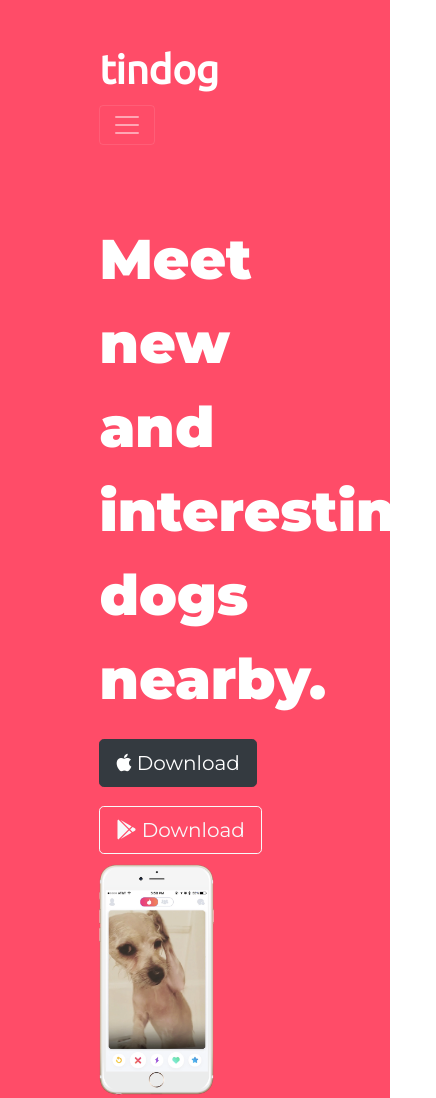
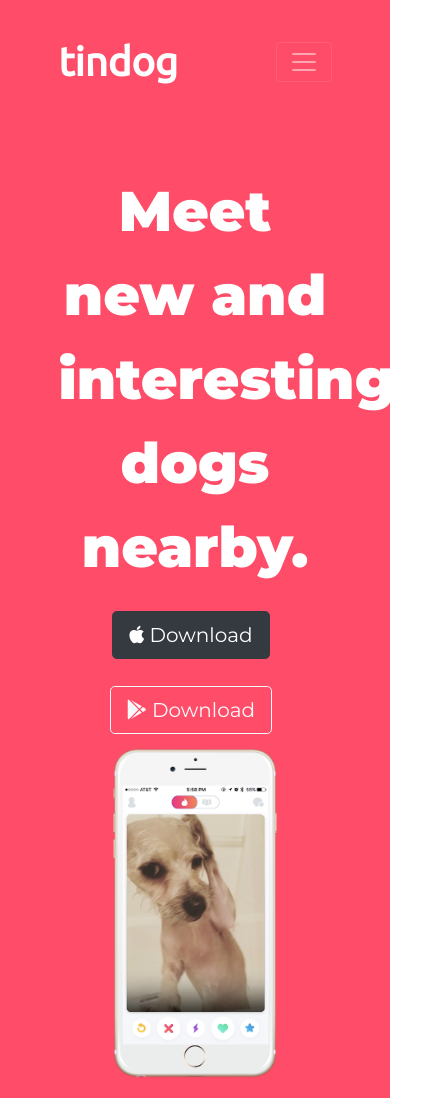
Before and after one commit to vivek-lab/TinDog, a plain HTML site: page index.html in a window 390 px wide. Shown: the top 1098 px of the page, 436 px wide, since content can reach past the window. Drawn offline with nearby package versions, Linux system fonts and the light colour scheme.

Commit message:
Update styles.css

```diff
--- a/css/styles.css
+++ b/css/styles.css
@@ -144,16 +144,13 @@
   padding: 3% 2%;
 }
 
-/* CTA Section */
-
-
 /* Footer Section */
 .social-icon {
   margin: 20px 10px;
 }
 
 @media (max-width: 1028px) {
-  #title {
+  #title .container-fluid {
     padding: 7% 15%;
     text-align: center;
   }
```
